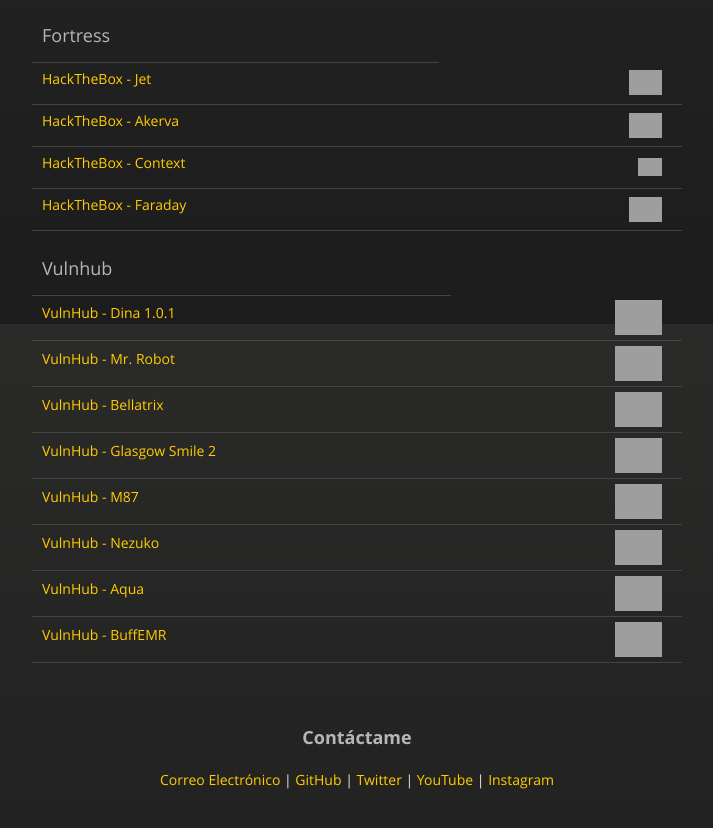
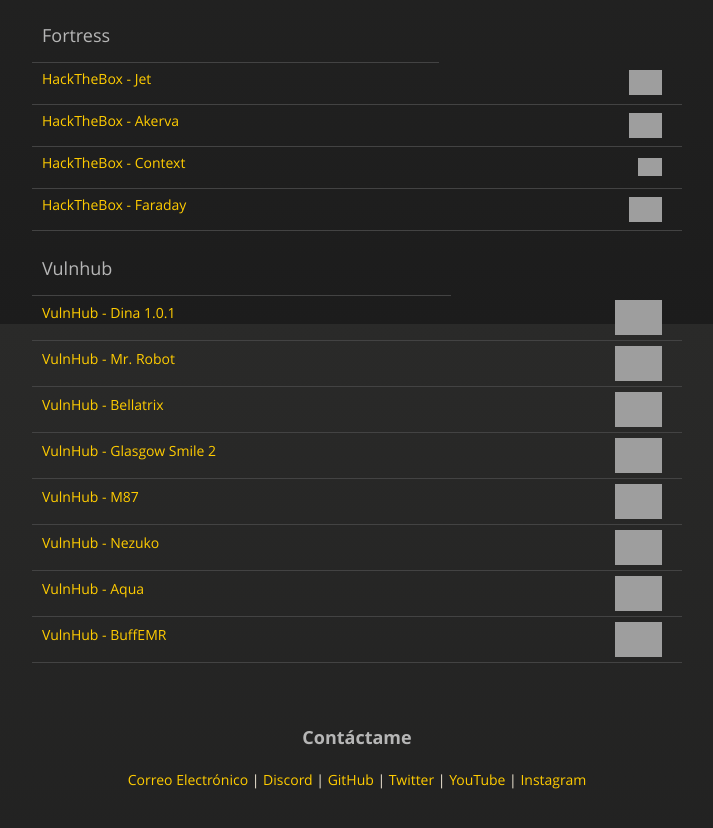
Before and after one commit to henryp911/gg-new.github.io, a Jekyll site: the page index.html, which Jekyll copies as it is, in a window 1280 px wide and 900 px high, scrolled down 2376 px, cut to the strip 0-828 px from the top of the window. Shown: the whole strip, without its empty margins (283-996 px from the left). Built offline with Jekyll 4.4.1, drawn with Linux system fonts in a browser that asks for light colours; grey boxes are pictures that could not be loaded.

Commit message:
Update index.html

```diff
--- a/index.html
+++ b/index.html
@@ -286,6 +286,7 @@
 
 <center><h3><p><strong>Contáctame</strong></p></h3>
 <p><a href="mailto: gatogamer1155@gmail.com">Correo Electrónico</a> |
+<a href="https://discord.com/users/866396648691597374">Discord</a> |
 <a href="https://github.com/GatoGamer1155">GitHub</a> |
 <a href="https://twitter.com/GatoGamer1155">Twitter</a> |
 <a href="https://youtube.com/@GatoGamer1155">YouTube</a> |
```
